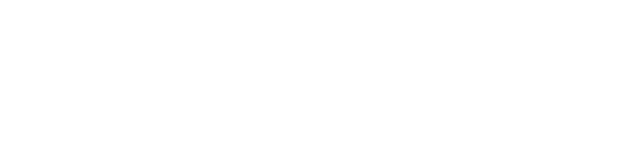
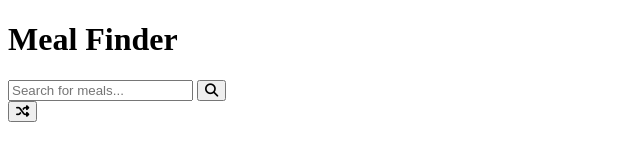
Before and after one commit to MattRuetz/meal-finder, a plain HTML site: page index.html in a window 1280 px wide. Shown: the whole page, without its empty margins (0-640 px from the left). Drawn offline with Linux system fonts and the light colour scheme.

Commit message:
basic HTML elements for user IO

```diff
--- a/index.html
+++ b/index.html
@@ -4,10 +4,39 @@
         <meta charset="UTF-8" />
         <meta http-equiv="X-UA-Compatible" content="IE=edge" />
         <meta name="viewport" content="width=device-width, initial-scale=1.0" />
+        <!-- Font Awesome -->
+        <script
+            src="https://kit.fontawesome.com/59faac17a0.js"
+            crossorigin="anonymous"
+        ></script>
+        <!-- CSS -->
         <link rel="stylesheet" href="style.css" />
         <title>Meal Finder</title>
     </head>
     <body>
+        <div class="container">
+            <h1>Meal Finder</h1>
+            <div class="flex">
+                <form class="flex" id="submit">
+                    <input
+                        type="text"
+                        id="search"
+                        placeholder="Search for meals..."
+                    />
+                    <button class="search-btn" type="submit">
+                        <i class="fa-solid fa-magnifying-glass"></i>
+                    </button>
+                </form>
+
+                <button class="random-btn" id="random">
+                    <i class="fa-solid fa-shuffle"></i>
+                </button>
+            </div>
+
+            <div id="result-heading"></div>
+            <div id="meals" class="meals"></div>
+            <div id="single-meal"></div>
+        </div>
         <script src="script.js"></script>
     </body>
 </html>
```
